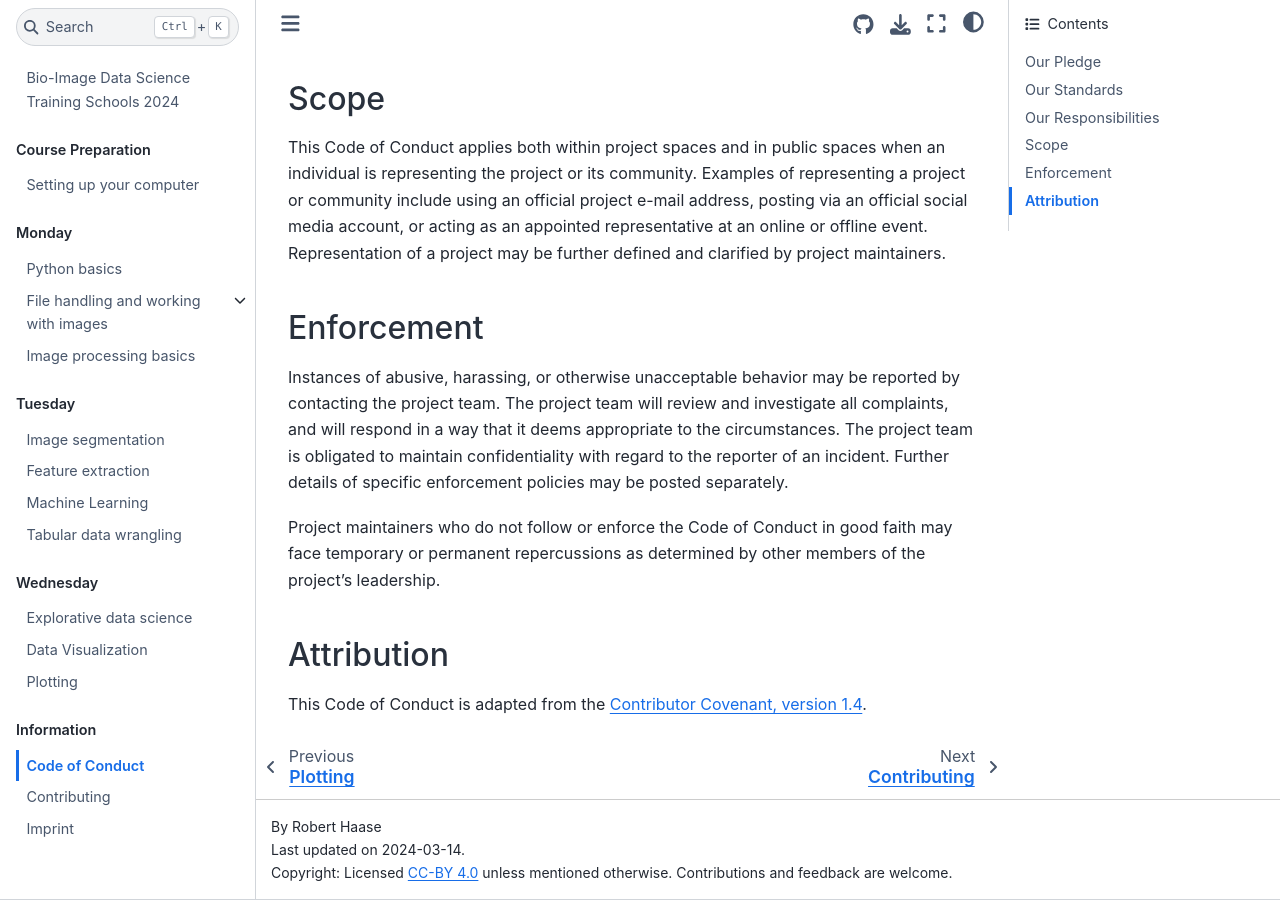
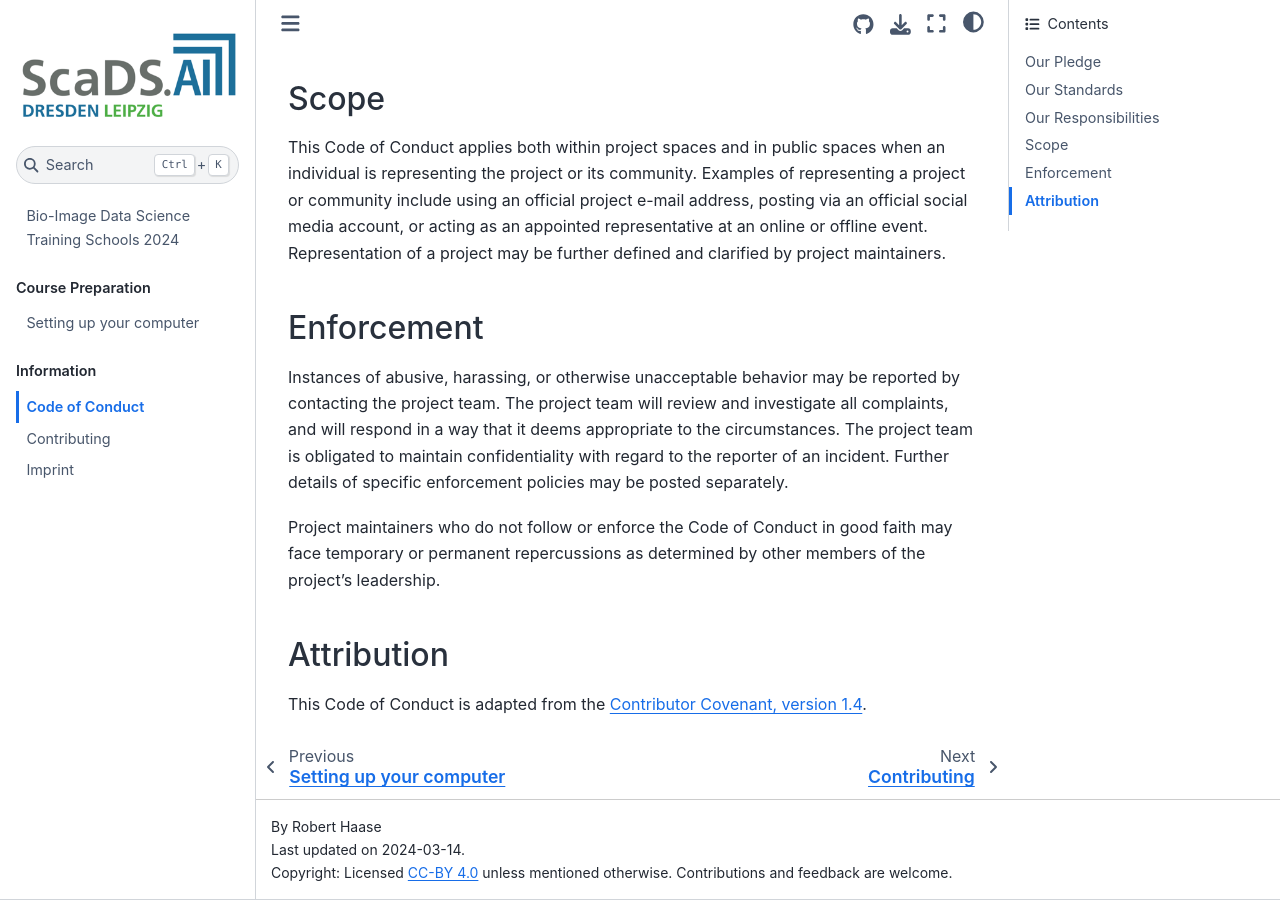
Before and after one commit to ScaDS/BIDS-training-2024, a Jupyter Book: the page built from CONDUCT.md, in a window 1280 px wide and 900 px high, scrolled down 1190 px. Built offline with Jupyter Book 1.0.4 settings and Sphinx 7.4.7 and the Sphinx Book theme 1.1.4, drawn with Linux system fonts in a browser that asks for light colours; pages that are not in the unit, such as notebooks, are missing from menus; some of the changed lines change nothing that is shown.

Commit message:
hide contents in TOC until pages are ready

```diff
--- a/_toc.yml
+++ b/_toc.yml
@@ -9,29 +9,29 @@
     chapters:
     - file: day0_preparation/readme.md
 
-  - caption: Monday
-    chapters:
-    - file: day1.1_python_basics/readme.md
-    - file: day1.2_file_handling/readme.md
-      sections:
-      - file: day1.2_file_handling/list_files_in_a_folder.ipynb
-      - file: day1.2_file_handling/opening_images_using_aicsimageio.ipynb
-      - file: day1.2_file_handling/stackview.ipynb
-      - file: day1.2_file_handling/owncloud.ipynb
-    - file: day1.3_image_processing_basics/readme.md
+#  - caption: Monday
+#    chapters:
+#    - file: day1.1_python_basics/readme.md
+#    - file: day1.2_file_handling/readme.md
+#      sections:
+#      - file: day1.2_file_handling/list_files_in_a_folder.ipynb
+#      - file: day1.2_file_handling/opening_images_using_aicsimageio.ipynb
+#      - file: day1.2_file_handling/stackview.ipynb
+#      - file: day1.2_file_handling/owncloud.ipynb
+#    - file: day1.3_image_processing_basics/readme.md
 
-  - caption: Tuesday
-    chapters:
-    - file: day2.1_image_segmentation/readme.md
-    - file: day2.2_feature_extraction/readme.md
-    - file: day2.3_machine_learning/readme.md
-    - file: day2.4_tabular_data_wrangling/readme.md
+#  - caption: Tuesday
+#    chapters:
+#    - file: day2.1_image_segmentation/readme.md
+#    - file: day2.2_feature_extraction/readme.md
+#    - file: day2.3_machine_learning/readme.md
+#    - file: day2.4_tabular_data_wrangling/readme.md
 
-  - caption: Wednesday
-    chapters:
-    - file: day3.1_explorative_data_science/readme.md
-    - file: day3.2_data_visualization/readme.md
-    - file: day3.3_plotting/readme.md
+#  - caption: Wednesday
+#    chapters:
+#    - file: day3.1_explorative_data_science/readme.md
+#    - file: day3.2_data_visualization/readme.md
+#    - file: day3.3_plotting/readme.md
 
   - caption: Information
     chapters:
```
